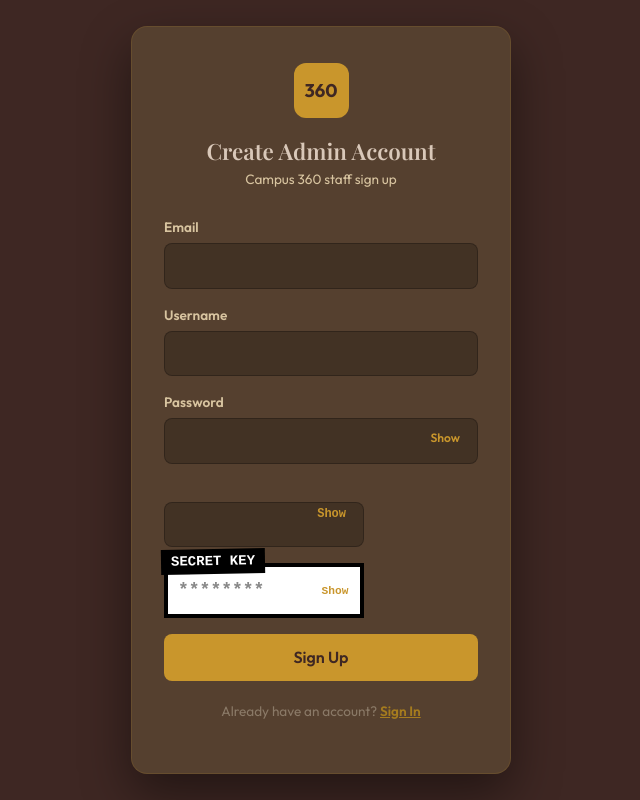
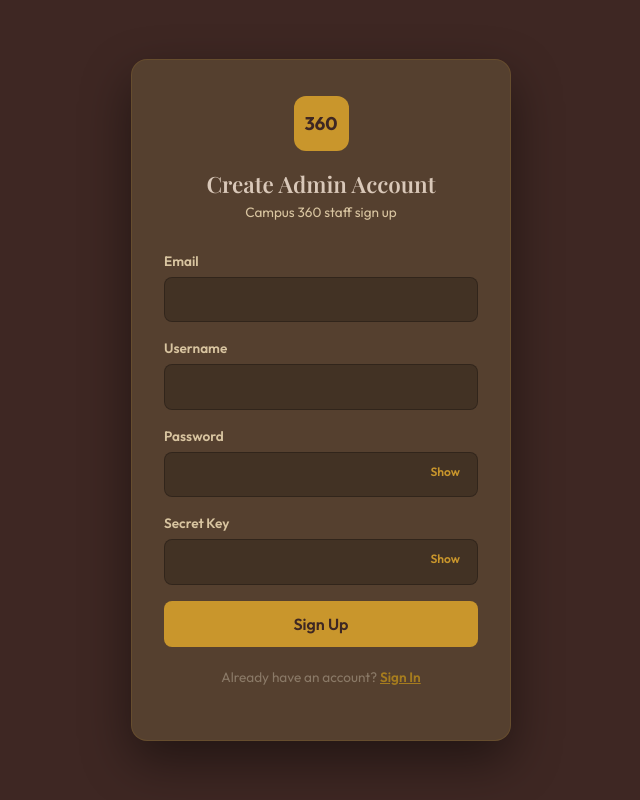
Before and after one commit to dcemenike/cafeteria-frontend, a React (Vite) app: page /admin/signup in a window 1280 px wide. Shown: the whole page, without its empty margins (319-959 px from the left). Built offline with nearby package versions, Linux system fonts and the light colour scheme.

Commit message:
feat: add image upload functionality to admin dashboard and update sign-up form layout

```diff
--- a/src/App.css
+++ b/src/App.css
@@ -929,212 +929,6 @@
 }
 
 
-/* SECRET KEY INPUT */
-
-/* From Uiverse.io by 0xnihilism */
-.brutalist-container {
-  position: relative;
-  width: 200px;
-  font-family: monospace;
-  padding-top: 1rem;
-}
-
-.brutalist-input {
-  width: 100%;
-  padding: 10px;
-  margin-bottom: 1rem;
-  font-size: 18px;
-  font-weight: bold;
-  color: #000;
-  background-color: #fff;
-  border: 4px solid #000;
-  position: relative;
-  overflow: hidden;
-  border-radius: 0;
-  outline: none;
-  transition: all 0.3s cubic-bezier(0.25, 0.8, 0.25, 1);
-}
-
-@keyframes glitch {
-  0% {
-    transform: translate(0);
-  }
-
-  20% {
-    transform: translate(-2px, 2px);
-  }
-
-  40% {
-    transform: translate(-2px, -2px);
-  }
-
-  60% {
-    transform: translate(2px, 2px);
-  }
-
-  80% {
-    transform: translate(2px, -2px);
-  }
-
-  100% {
-    transform: translate(0);
-  }
-}
-
-.brutalist-input:focus {
-  animation: focus-pulse 4s cubic-bezier(0.25, 0.8, 0.25, 1) infinite,
-    glitch 0.3s cubic-bezier(0.25, 0.8, 0.25, 1) infinite;
-}
-
-.brutalist-input:focus::after {
-  content: "";
-  position: absolute;
-  top: -2px;
-  left: -2px;
-  right: -2px;
-  bottom: -2px;
-  background: white;
-  z-index: -1;
-}
-
-.brutalist-input:focus::before {
-  content: "";
-  position: absolute;
-  top: 0;
-  left: 0;
-  width: 100%;
-  height: 100%;
-  background: black;
-  z-index: -2;
-  clip-path: inset(0 100% 0 0);
-  animation: glitch-slice 4s steps(2, end) infinite;
-}
-
-@keyframes glitch-slice {
-  0% {
-    clip-path: inset(0 100% 0 0);
-  }
-
-  10% {
-    clip-path: inset(0 5% 0 0);
-  }
-
-  20% {
-    clip-path: inset(0 80% 0 0);
-  }
-
-  30% {
-    clip-path: inset(0 10% 0 0);
-  }
-
-  40% {
-    clip-path: inset(0 50% 0 0);
-  }
-
-  50% {
-    clip-path: inset(0 30% 0 0);
-  }
-
-  60% {
-    clip-path: inset(0 70% 0 0);
-  }
-
-  70% {
-    clip-path: inset(0 15% 0 0);
-  }
-
-  80% {
-    clip-path: inset(0 90% 0 0);
-  }
-
-  90% {
-    clip-path: inset(0 5% 0 0);
-  }
-
-  100% {
-    clip-path: inset(0 100% 0 0);
-  }
-}
-
-.brutalist-label {
-  position: absolute;
-  left: -3px;
-  top: -35px;
-  font-size: 14px;
-  font-weight: bold;
-  color: #fff;
-  background-color: #000;
-  margin-top: 2.3rem;
-  padding: 2px 10px;
-  transform: rotate(-1deg);
-  z-index: 1;
-  transition: all 0.3s cubic-bezier(0.25, 0.8, 0.25, 1);
-}
-
-.brutalist-input:focus+.brutalist-label {
-  transform: rotate(0deg) scale(1.05);
-  background-color: var(--admin-bg);
-}
-
-.smooth-type {
-  position: relative;
-  overflow: hidden;
-}
-
-.smooth-type::before {
-  content: "";
-  position: absolute;
-  top: 0;
-  right: 0;
-  bottom: 0;
-  left: 0;
-  background: linear-gradient(90deg, #fff 0%, rgba(255, 255, 255, 0) 100%);
-  z-index: 1;
-  opacity: 0;
-  transition: opacity 0.3s ease;
-}
-
-.smooth-type:focus::before {
-  opacity: 1;
-  animation: type-gradient 2s linear infinite;
-}
-
-@keyframes type-gradient {
-  0% {
-    background-position: 300px 0;
-  }
-
-  100% {
-    background-position: 0 0;
-  }
-}
-
-.brutalist-input::placeholder {
-  color: #888;
-  transition: color 0.3s ease;
-}
-
-.brutalist-input:focus::placeholder {
-  color: transparent;
-}
-
-.brutalist-input:focus {
-  animation: focus-pulse 4s cubic-bezier(0.25, 0.8, 0.25, 1) infinite;
-}
-
-@keyframes focus-pulse {
-
-  0%,
-  100% {
-    border-color: #000;
-  }
-
-  50% {
-    border-color: var(--admin-bg)
-  }
-}
-
-
 /* CREATE MEAL BUTTON */
 /* From Uiverse.io by elijahgummer */
 .golden-button {
--- a/src/pages/AdminDashboard.jsx
+++ b/src/pages/AdminDashboard.jsx
@@ -124,6 +124,40 @@ const AdminDashboard = () => {
             setLoading(false);
         }
     }
+
+    //UPLOAD IMAGE
+    const uploadImage = async (file) => {
+        const maxSizeMb = 5;
+        if (file.size > maxSizeMb * 1024 * 1024) {
+            toast.error(`Image must be smaller than ${maxSizeMb}MB`);
+            return null;
+        }
+
+        const formData = new FormData();
+        formData.append('file', file);
+        formData.append('upload_preset', 'campus360');
+
+        try {
+            const response = await fetch(
+                'https://api.cloudinary.com/v1_1/dmevmqfw/image/upload',
+                {
+                    method: 'POST',
+                    body: formData
+                }
+            );
+            const data = await response.json();
+
+            if (!response.ok) {
+                throw new Error(data.error?.message || 'Image upload failed');
+            }
+
+            return data.secure_url;
+        } catch (err) {
+            toast.error(err.message);
+            return null;
+        }
+    }
+
     //EDIT MEAL
     const handleEditMeal = async (event) => {
         event.preventDefault();
@@ -249,6 +283,7 @@ const AdminDashboard = () => {
         localStorage.removeItem('adminUsername');
         navigate('/admin/signin');
     }
+
 
     const grouped = groupMealsByCategory(meals)
 
@@ -419,14 +454,21 @@ const AdminDashboard = () => {
                                 />
                             </label>
 
-                            <label htmlFor="Image Url">
+                            <label htmlFor="Meal Image">
                                 <input
-                                    placeholder="Image Url"
+                                    type="file"
+                                    accept="image/*"
                                     className="mealInput"
-                                    type='text'
-                                    value={imageUrl}
-                                    onChange={(e) => setImageUrl(e.target.value)}
+                                    onChange={async (e) => {
+                                        const file = e.target.files[0];
+                                        if (!file) return;
+                                        const url = await uploadImage(file);
+                                        if (url) setImageUrl(url);
+                                    }}
                                 />
+                                {imageUrl && (
+                                    <img src={imageUrl} alt="Preview" className="image-preview" />
+                                )}
                             </label>
 
                             <button className='addMealButton' disabled={loading}>
--- a/src/pages/SignUp.jsx
+++ b/src/pages/SignUp.jsx
@@ -84,7 +84,6 @@ const SignUp = () => {
                         <label className="auth-label">
                             Password
                             <div className="password-field-wrapper">
-
                                 <input
                                     type={showPassword ? "text" : "password"}
                                     value={password}
@@ -98,38 +97,20 @@ const SignUp = () => {
                             </div>
                         </label>
 
-                        <label className="secret-key">
-                            {/* <!-- From Uiverse.io by 0xnihilism --> */}
-                            <div className="brutalist-container">
+                        <label className="auth-label">
+                            Secret Key
+                            <div className="password-field-wrapper">
                                 <input
-                                    type={showPassword ? "text" : "password"}
-                                    value={password}
-                                    onChange={(e) => setPassword(e.target.value)}
+                                    type={showSecret ? "text" : "password"}
+                                    value={registerSecret}
+                                    onChange={(e) => setRegisterSecret(e.target.value)}
                                     required
                                     className="auth-input"
                                 />
-                                <button type="button" className="password-toggle-btn" onClick={() => setShowPassword((prev) => !prev)}>
-                                    {showPassword ? "Hide" : "Show"}
-                                </button>
-                            </div>
-                        </label>
-
-                        <label className="secret-key">
-                            <div className="brutalist-container">
-                                <input
-                                    placeholder="********"
-                                    className="brutalist-input smooth-type"
-                                    type={showSecret ? "text" : "password"}
-                                    value={registerSecret}
-                                    onChange={(e) => setRegisterSecret(e.target.value)}
-                                />
-                                <label className="brutalist-label">SECRET KEY</label>
-                                <button type="button" className="brutalist-toggle-btn" onClick={() => setShowSecret((prev) => !prev)}>
+                                <button type="button" className="password-toggle-btn" onClick={() => setShowSecret((prev) => !prev)}>
                                     {showSecret ? "Hide" : "Show"}
                                 </button>
                             </div>
-
-
                         </label>
 
                         <button type="submit" className="auth-btn" disabled={loading}>
```
